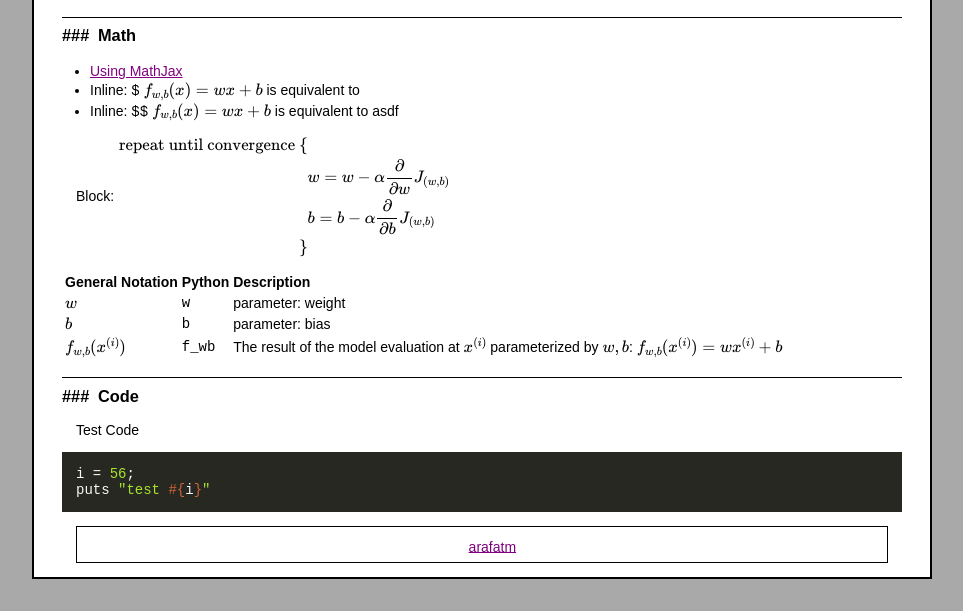
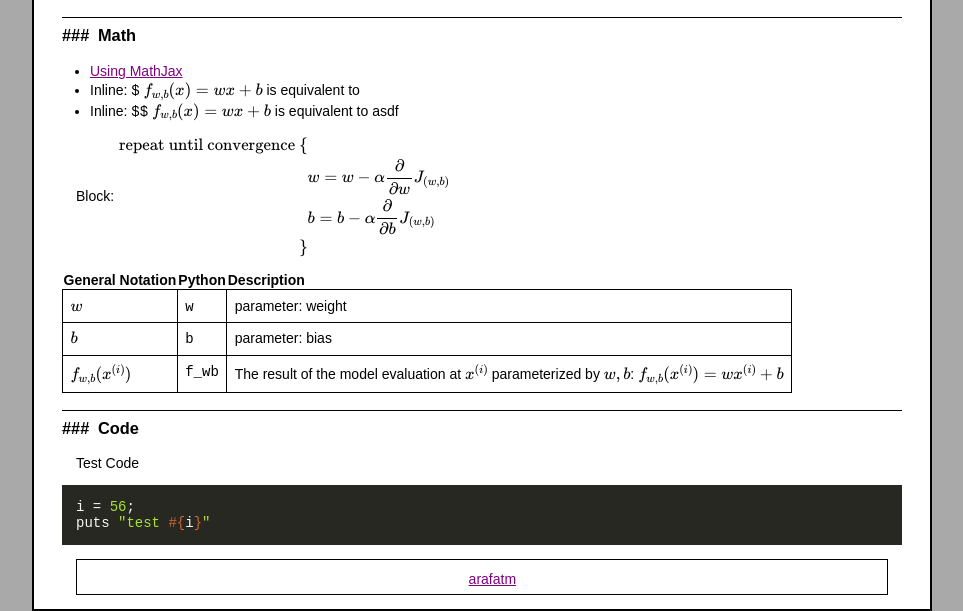
Before and after one commit to arafatm/ghp, a Jekyll site: the page built from readme.md, in a window 1280 px wide. Shown: the part 2371-2982 px from the top of the page, without its empty margins (158-1121 px from the left). Built offline with Jekyll 4.4.1, drawn with Linux system fonts in a browser that asks for light colours; emoji names are drawn with the system emoji font; formulas are drawn with MathJax 3; the repository's description, which GitHub fills in, is left out; before the commit the page ends 2950 px from its top, so only the background shows below that.

Commit message:
style.css

```diff
--- a/assets/css/style.css
+++ b/assets/css/style.css
@@ -18,11 +18,12 @@ h6::before { content: '######'; padding-right: 1ex;}
 
 a {text-decoration: underline; color: purple; }
 img { margin: 0; padding: 1ex; max-height: 20em; max-width: 100%; }
+li { line-height: 1.4; }
 p { margin: 1em;}
 pre { padding: 1em; }
+table { border-collapse: collapse; }
+td { border: 1px solid black; padding: 1ex; vertical-align: top;  }
 ul { margin: 1em; padding: 0 1em;}
-li { line-height: 1.4; }ht: 1.4; }
-tr { border-top: 1px solid black; }
 
 li code, p code,  { background-color: lavender; padding: 0.1ex 2ex; border-radius: 1ex; }
 blockquote { border-left: 1ex solid maroon; margin: 0; padding: 1ex 1ex; background-color: lavender; font-size: 1.3em; }
```
